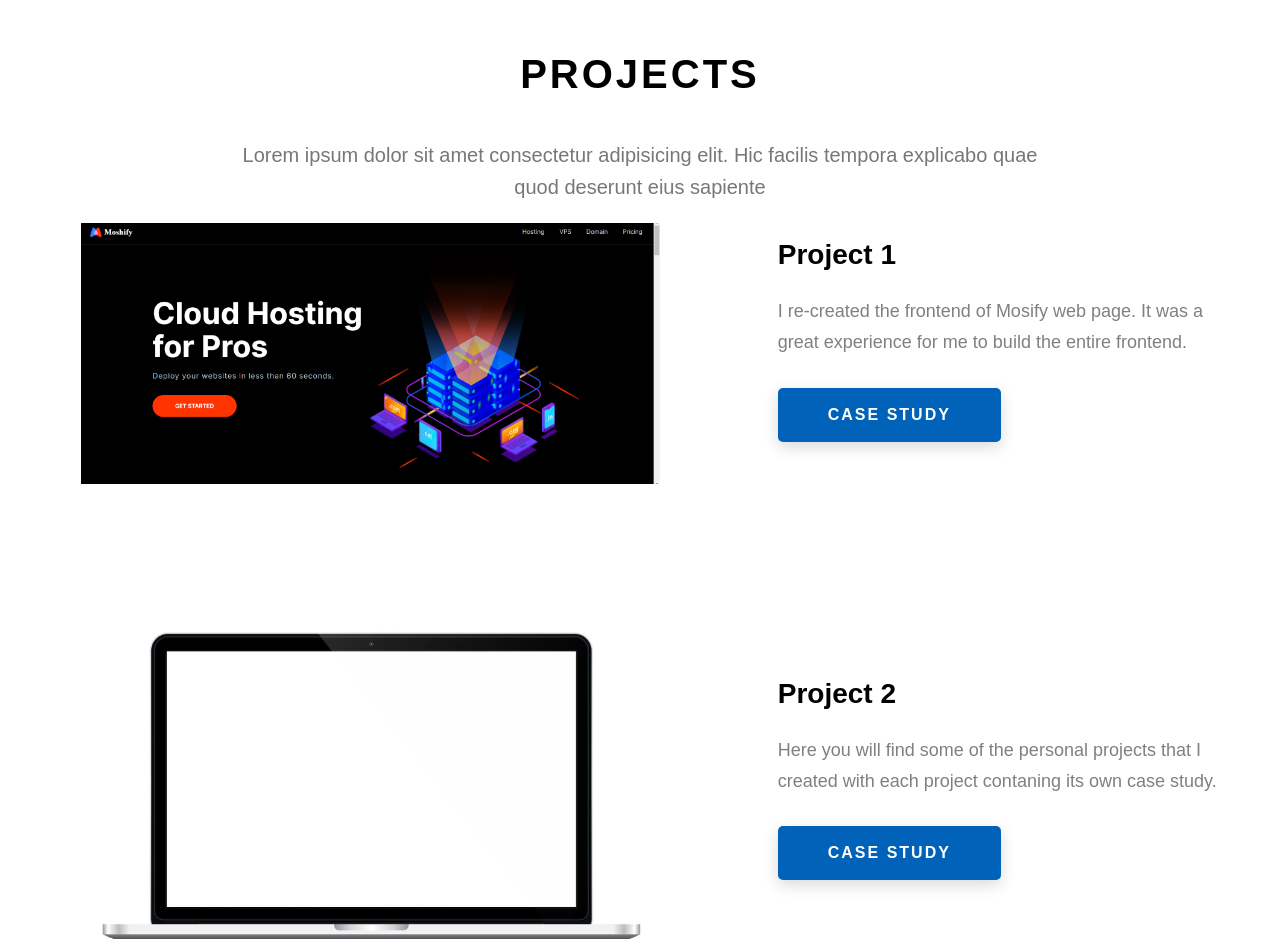
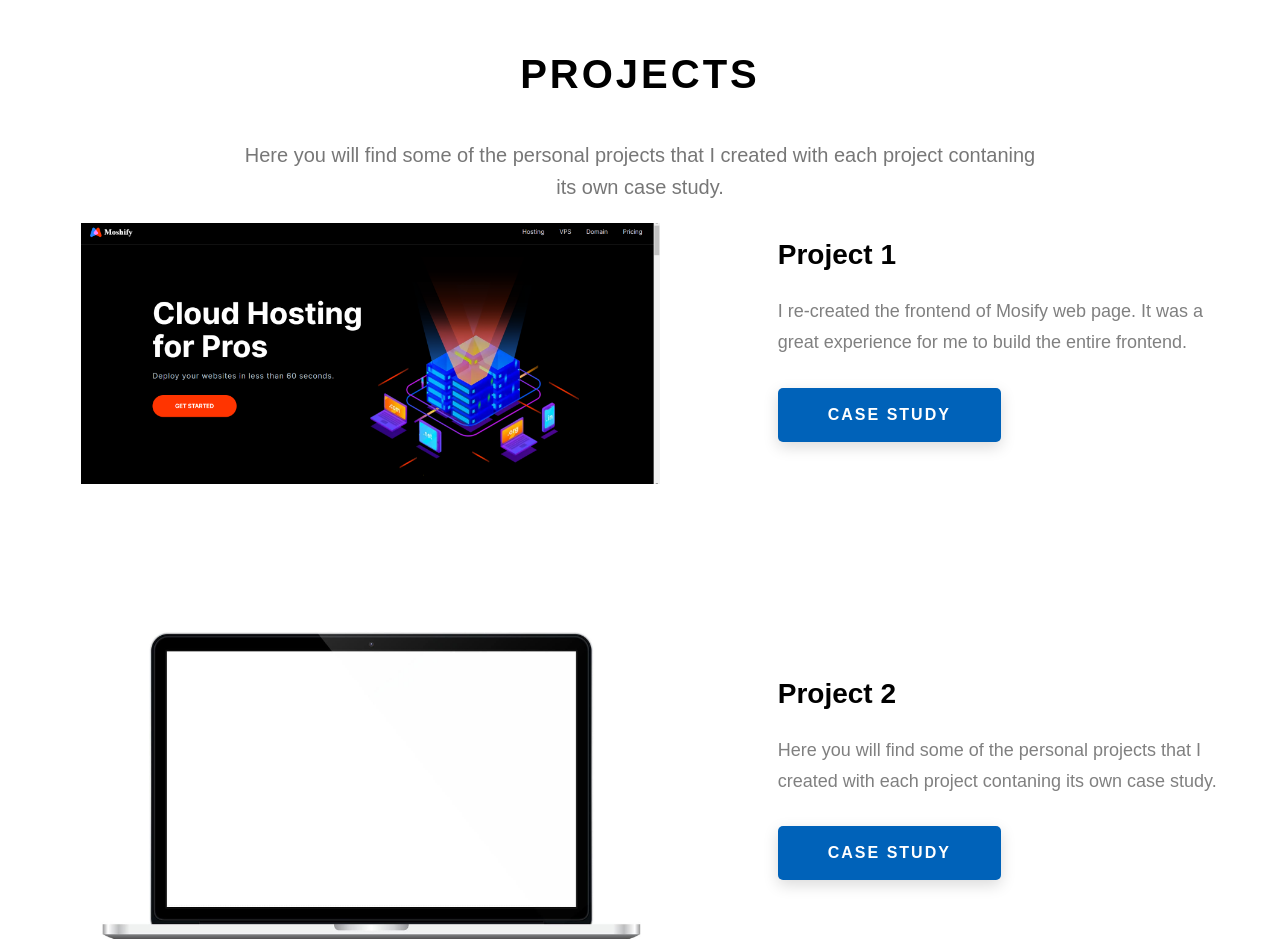
Before and after one commit to Shruthi-Mukkeri/shruthiportfolio, a website built with Parcel: page index.html in a window 1280 px wide. Shown: the part 1580-2519 px from the top of the page. Built offline with nearby package versions, Linux system fonts and the light colour scheme.

Commit message:
updated in index.html

```diff
--- a/index.html
+++ b/index.html
@@ -110,8 +110,8 @@
         <h2 class="heading heading-sec heading-sec__mb-bg">
           <span class="heading-sec__main">Projects</span>
           <span class="heading-sec__sub">
-            Lorem ipsum dolor sit amet consectetur adipisicing elit. Hic facilis
-            tempora explicabo quae quod deserunt eius sapiente
+            Here you will find some of the personal projects that I created with
+            each project contaning its own case study.
           </span>
         </h2>
 
```
